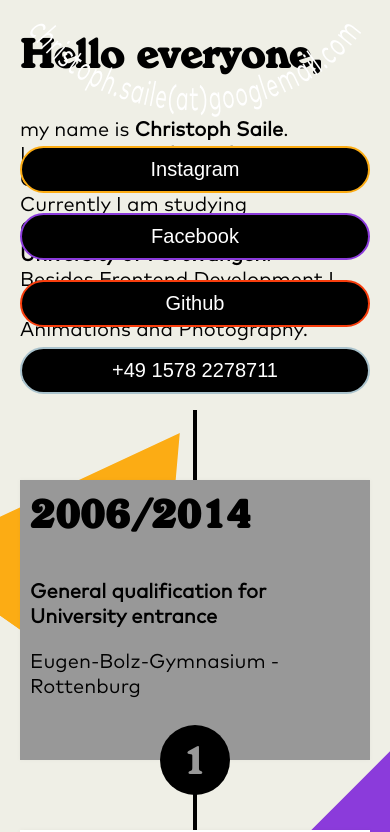
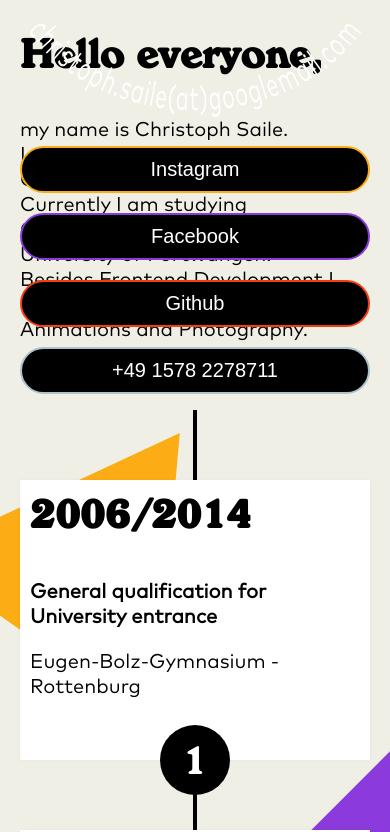
Before and after one commit to christophsaile/cs-v2, a React (Create React App) app: page / in a window 390 px wide. Shown: the part 992-1824 px from the top of the page. Built offline with nearby package versions, Linux system fonts and the light colour scheme.

Commit message:
feat: add scroll animations

```diff
--- a/src/App.tsx
+++ b/src/App.tsx
@@ -52,7 +52,7 @@
     );
 
     this.initLocomovitveScroll();
-    //this.initAnimation();
+    if (!this.state.isMobile) this.initAnimation();
   }
 
   private handleResize = (): void => {
@@ -88,7 +88,11 @@
       },
     });
 
-    lscroll.on('scroll', (obj: any) => {
+    if (!this.state.isMobile) this.animateItems(lscroll);
+  };
+
+  private animateItems = (_lscroll: any) => {
+    _lscroll.on('scroll', (obj: any) => {
       for (const key of Object.keys(obj.currentElements)) {
         if (obj.currentElements[key].el.classList.contains('animationItem')) {
           let progress = obj.currentElements[key].progress;
@@ -107,7 +111,7 @@
       }
     });
 
-    lscroll.update();
+    _lscroll.update();
   };
 
   private initAnimation = (): void => {
@@ -173,7 +177,7 @@
           </section>
           <section className='page' data-scroll-section>
             <Statement center={true}>
-              <span>Thanks!</span>
+              <span {...setScroll(true)}>Thanks!</span>
             </Statement>
           </section>
         </section>
--- a/src/components/about/about.scss
+++ b/src/components/about/about.scss
@@ -37,12 +37,50 @@
     background-color: $black;
   }
 
-  p:first-of-type {
-    padding-bottom: 2rem;
+  h3 {
+    @include breakpoint($max-md) {
+      &[data-scroll] {
+        opacity: 0;
+        transition: 0.6s $transition;
+      }
+
+      &.is-inview {
+        opacity: 1;
+        transition-delay: 0.1s;
+      }
+    }
+  }
+
+  p {
+    @include breakpoint($max-md) {
+      &[data-scroll] {
+        opacity: 0;
+        transition: 0.6s $transition;
+      }
+
+      &.is-inview {
+        opacity: 1;
+        transition-delay: 0.2s;
+
+        &:last-of-type {
+          transition-delay: 0.3s;
+        }
+      }
+    }
+
+    &:first-of-type {
+      padding-bottom: 2rem;
+    }
   }
 
   .underline {
     cursor: pointer;
+
+    @include breakpoint($max-md) {
+      &::after {
+        width: 100%;
+      }
+    }
 
     &:hover::after {
       width: 100%;
--- a/src/components/about/about.tsx
+++ b/src/components/about/about.tsx
@@ -21,18 +21,17 @@
       <article className='about' {...setScroll(true, 1)}>
         <div className='about__content'>
           <span className='about__stroke'></span>
-          <h3>Hello everyone,</h3>
-          <p>
-            my name is <b>Christoph Saile</b>.
-            <br />I am a <b>Frontend Developer</b> from Germany living in Furtwangen.
+          <h3 {...setScroll(true)}>Hello everyone,</h3>
+          <p {...setScroll(true)}>
+            my name is Christoph Saile.
+            <br />I am a Frontend Developer from Germany living in Furtwangen.
             <br />
-            Currently I am studying <b>OnlineMedien (B.Sc.)</b> at the{' '}
-            <b>University of Furtwangen</b>.
+            Currently I am studying OnlineMedien (B.Sc.) at the University of Furtwangen.
             <br />
             Besides Frontend Development I am interested in UI-Design, 3D-Animations and
             Photography.
           </p>
-          <p>
+          <p {...setScroll(true)}>
             Feel free to{' '}
             <span className='underline' onClick={this.toggleMenu}>
               <b> drop me a line!</b>
--- a/src/components/statement/statement.scss
+++ b/src/components/statement/statement.scss
@@ -39,5 +39,17 @@
     span {
       display: block;
     }
+
+    @include breakpoint($max-md) {
+      [data-scroll] {
+        opacity: 0;
+        transition: 0.6s $transition;
+      }
+
+      .is-inview {
+        opacity: 1;
+        transition-delay: 0.1s;
+      }
+    }
   }
 }
--- a/src/helpers/setScroll.ts
+++ b/src/helpers/setScroll.ts
@@ -1,4 +1,4 @@
-export const setScroll = (scroll: boolean, scrollSpeed: number, scrollDirection?: string) => {
+export const setScroll = (scroll: boolean, scrollSpeed?: number, scrollDirection?: string) => {
   return {
     'data-scroll': scroll,
     'data-scroll-speed': scrollSpeed,
--- a/src/scss/global.scss
+++ b/src/scss/global.scss
@@ -70,6 +70,20 @@
     height: 60vh;
     max-width: 100%;
 
+    @include breakpoint($max-md) {
+      &[data-scroll] {
+        opacity: 0;
+        transform: translateY(6rem);
+        transition: 0.6s $transition;
+      }
+
+      &.is-inview {
+        opacity: 1;
+        transform: none;
+        transition-delay: 0.2s;
+      }
+    }
+
     @include breakpoint($md) {
       top: 0;
       bottom: 0;
--- a/src/scss/settings.scss
+++ b/src/scss/settings.scss
@@ -10,6 +10,9 @@
 
 // boxshadow
 $boxshadow: 0px 0px 5px #0000000a;
+
+// transition
+$transition: cubic-bezier(0.215, 0.61, 0.355, 1);
 
 // breakpoints
 $sm: 320px;
```
